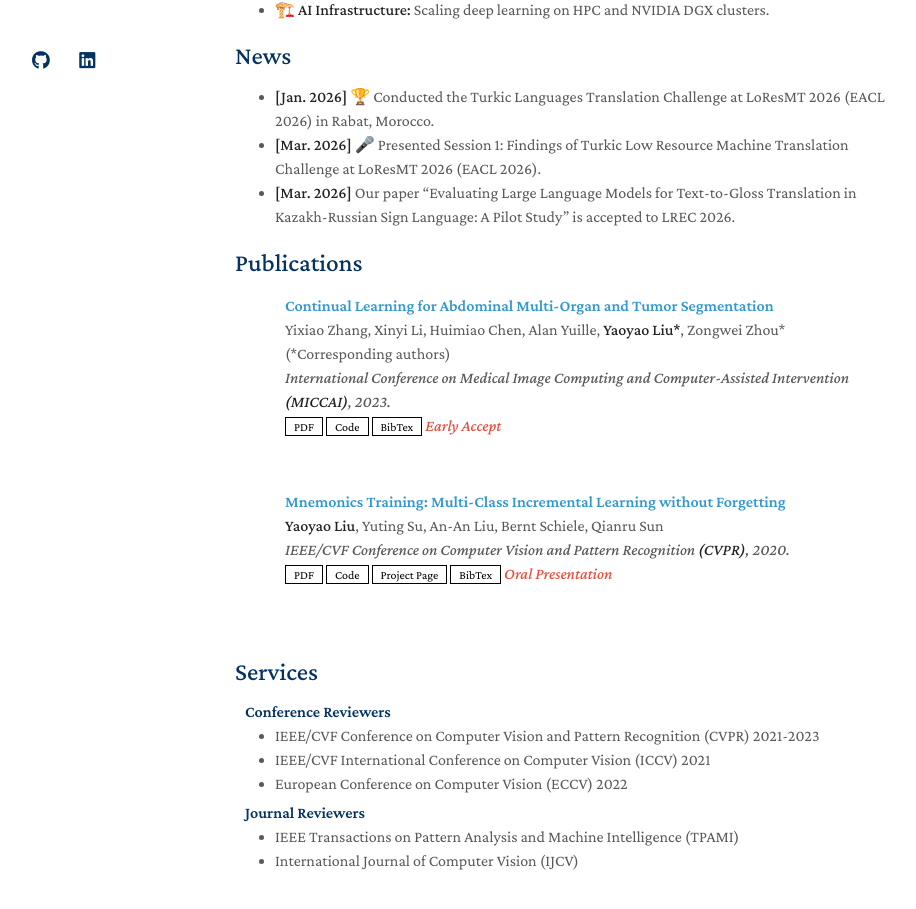
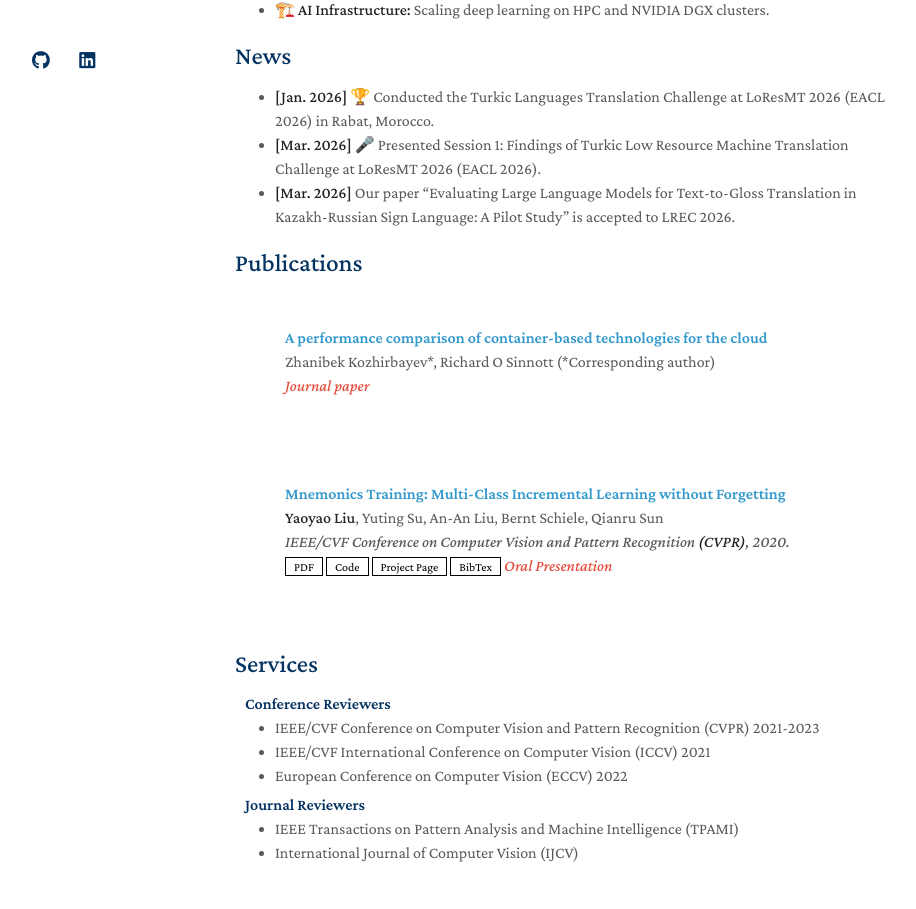
Before and after one commit to zhanibekkm/zhanibekkm.github.io, a Jekyll site: the page built from index.md, in a window 1280 px wide and 1356 px high. Shown: the part 389-1298 px from the top of the window, without its empty margins (235-1151 px from the left). Built offline with Jekyll 4.4.1, drawn with Linux system fonts in a browser that asks for light colours; a style sheet for code colours, icons or effects is not loaded; our own code applies the rules of GitHub Pages for plain Markdown files.

Commit message:
Update publications.yml

```diff
--- a/_data/publications.yml
+++ b/_data/publications.yml
@@ -1,14 +1,14 @@
 main:
 
-  - title: Continual Learning for Abdominal Multi-Organ and Tumor Segmentation
-    authors: Yixiao Zhang, Xinyi Li, Huimiao Chen, Alan Yuille, <strong>Yaoyao Liu*</strong>, Zongwei Zhou* (*Corresponding authors)
-    conference_short: MICCAI
-    conference: International Conference on Medical Image Computing and Computer-Assisted Intervention <strong>(MICCAI)</strong>, 2023.
-    pdf: https://arxiv.org/pdf/2306.00988.pdf
-    code: https://github.com/MrGiovanni/ContinualLearning
-    bibtex: https://bib.yliu.me/MICCAI23.txt
+  - title: A performance comparison of container-based technologies for the cloud
+    authors: Zhanibek Kozhirbayev*, Richard O Sinnott (*Corresponding author)
+    journal_short: FGCS
+    journal: Future Generation Computer Systems</strong>, 2017.
+    #pdf: https://arxiv.org/pdf/2306.00988.pdf
+    #code: https://github.com/MrGiovanni/ContinualLearning
+    #bibtex: https://bib.yliu.me/MICCAI23.txt
     #image: ./assets/img/teaser_example_2.png
-    notes: Early Accept
+    notes: Journal paper
 
   - title: "Mnemonics Training: Multi-Class Incremental Learning without Forgetting"
     authors: <strong>Yaoyao Liu</strong>, Yuting Su, An-An Liu, Bernt Schiele, Qianru Sun
```
